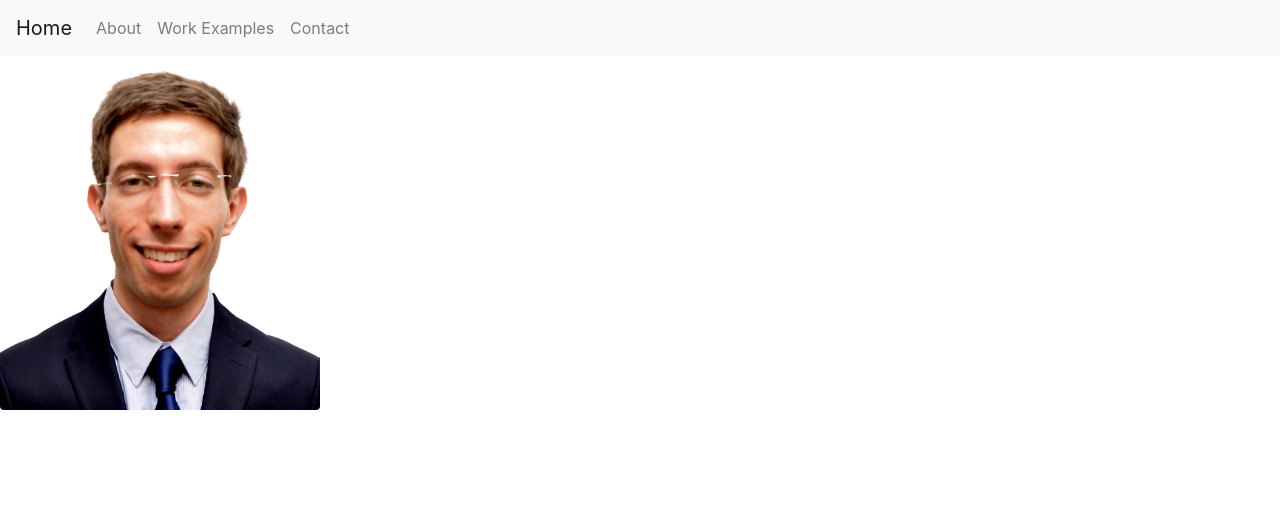
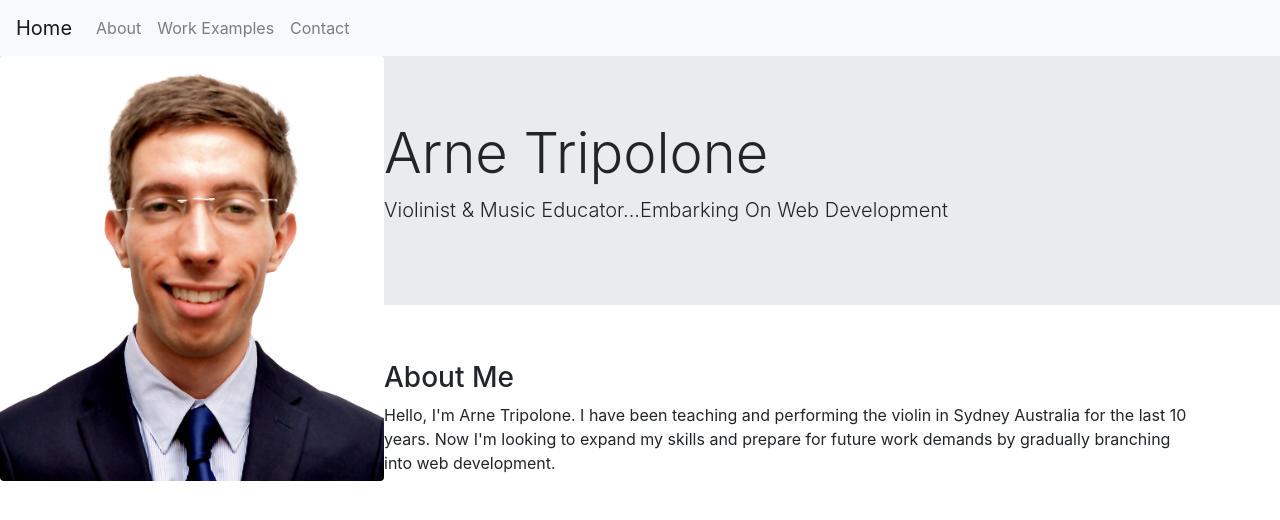
Before and after one commit to ArneTripolone/portfolio, a plain HTML site: page index.html in a window 1280 px wide. Drawn offline with nearby package versions, Linux system fonts and the light colour scheme.

Commit message:
About Me page enhancement

```diff
--- a/assets/style.css
+++ b/assets/style.css
@@ -1,3 +1,3 @@
 #headshot {
-    width: 25%;
+    width: 30%;
 }
--- a/index.html
+++ b/index.html
@@ -25,10 +25,10 @@
         <link rel="stylesheet" href="assets/style.css" />
         <title>Arne Tripolone Portfolio</title>
       </head>
-      <!--Navigation Bar-->
+      <!-- Navigation Bar -->
       <nav class="navbar navbar-expand-lg navbar-light bg-light">
         <a class="navbar-brand" href="#">Home</a>
-        <button class="navbar-toggler" type="button" data-toggle="collapse" data-target="#navbarNavAltMarkup" aria-controls="navbarNavAltMarkup" aria-expanded="false" aria-label="Toggle navigation">
+        <button class="navbar-toggler navbar-light" style="background-color: #e3f2fd;" type="button" data-toggle="collapse" data-target="#navbarNavAltMarkup" aria-controls="navbarNavAltMarkup" aria-expanded="false" aria-label="Toggle navigation">
           <span class="navbar-toggler-icon"></span>
         </button>
         <div class="collapse navbar-collapse" id="navbarNavAltMarkup">
@@ -39,9 +39,21 @@
           </div>
         </div>
       </nav>
-      <!--Headshot-->
+      <!-- Profile Picture -->
       <img id="headshot" src="images/arnetripolonehead.png" class="img-fluid rounded float-left" alt="Responsive image">
-
+      <!-- Jumbotron -->
+      <div class="jumbotron jumbotron-fluid">
+        <div class="container">
+          <h1 class="display-4">Arne Tripolone</h1>
+          <p class="lead">Violinist & Music Educator...Embarking On Web Development</p>
+        </div>
+      </div>
+      <br>
+      <!-- About me -->
+      <div class="container">
+        <h3>About Me</h3>
+        <p>Hello, I'm Arne Tripolone. I have been teaching and performing the violin in Sydney Australia for the last 10 years. Now I'm looking to expand my skills and prepare for future work demands by gradually branching into web development.</p>
+      </div>
 <script src="https://cdnjs.cloudflare.com/ajax/libs/moment.js/2.22.2/locale/da.js"></script>
 <script src="https://cdnjs.cloudflare.com/ajax/libs/jquery/3.2.1/jquery.min.js"></script>
 <script src="https://cdnjs.cloudflare.com/ajax/libs/moment.js/2.24.0/moment.min.js"></script>
```
